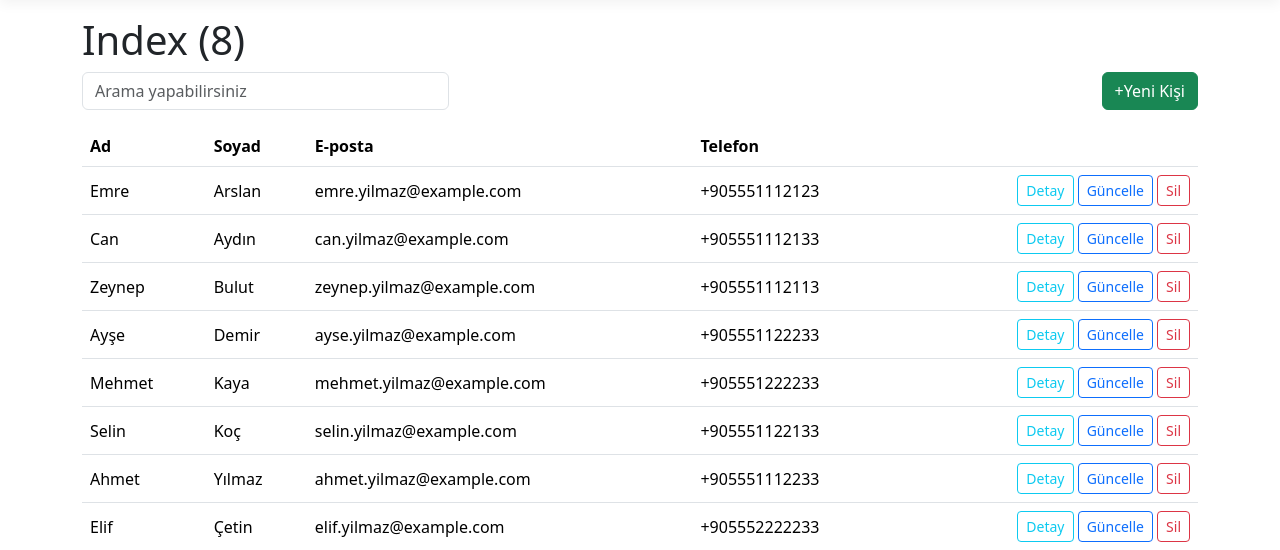
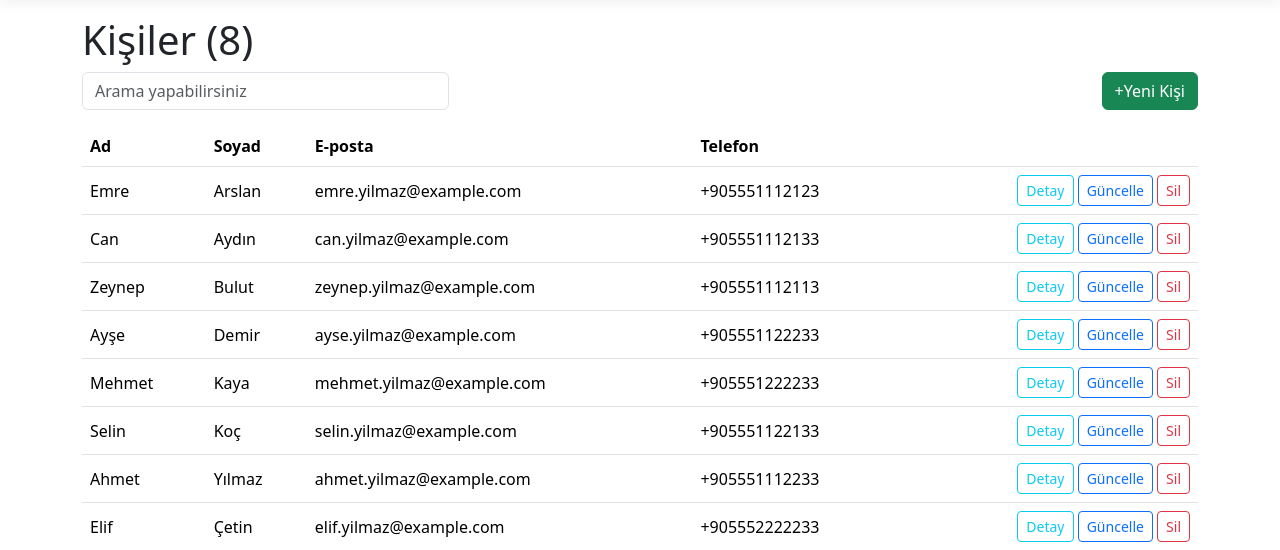
Before and after one commit to ZehraAslantas/ContactApp---Web, an ASP.NET Core app: page / in a window 1280 px wide. Shown: the part 57-607 px from the top of the page. Run offline with ASP.NET Core 8, Linux system fonts and the light colour scheme; style sheets or scripts are compiled from the project's sources; the project's own start-up code is not run, and a stand-in starts its controllers and pages.

Commit message:
Update contacts page title

```diff
--- a/Views/Contacts/Index.cshtml
+++ b/Views/Contacts/Index.cshtml
@@ -1,5 +1,5 @@
 @model IEnumerable<Contact>
-<h1>Index (@Model.Count())</h1>
+<h1>Kişiler  (@Model.Count())</h1>
 <form method="get" asp-controller="Contacts" asp-action="Index" class="row g-2 mb-3">
     <div class="col-sm-8 col-md-6 col-lg-4 ">
         <input type="text" name="q" value="@((string)ViewBag.Query)" class="form-control" placeholder="Arama yapabilirsiniz"/>
```
